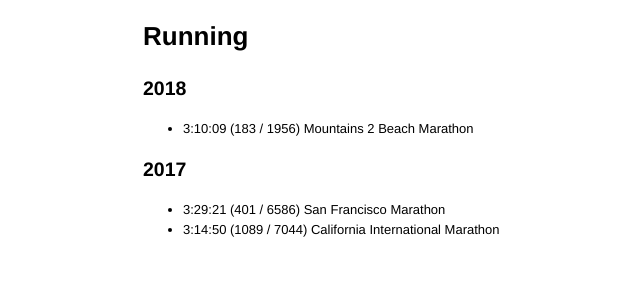
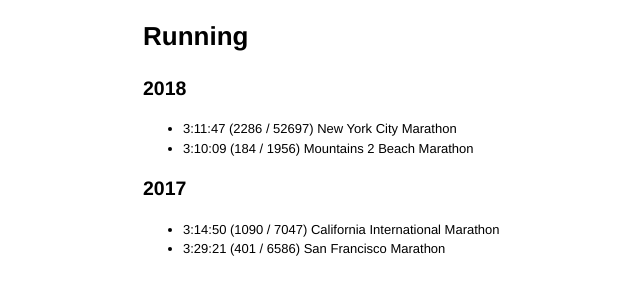
Before and after one commit to denis/denis.github.com, a Jekyll site: the page built from running.md, in a window 1280 px wide. Shown: the top 300 px of the page, without its empty margins (97-737 px from the left). Built offline with Jekyll 4.4.1, drawn with Linux system fonts in a browser that asks for light colours; comment, search, counter and statistics services are not loaded.

Commit message:
Add 2018 NYC Marathon to running

```diff
--- a/running.md
+++ b/running.md
@@ -8,9 +8,10 @@ css: travel
 
 ## 2018
 
-- 3:10:09 (183 / 1956) Mountains 2 Beach Marathon
+- 3:11:47 (2286 / 52697) New York City Marathon
+- 3:10:09 (184 / 1956) Mountains 2 Beach Marathon
 
 ## 2017
 
+- 3:14:50 (1090 / 7047) California International Marathon
 - 3:29:21 (401 / 6586) San Francisco Marathon
-- 3:14:50 (1089 / 7044) California International Marathon
```
